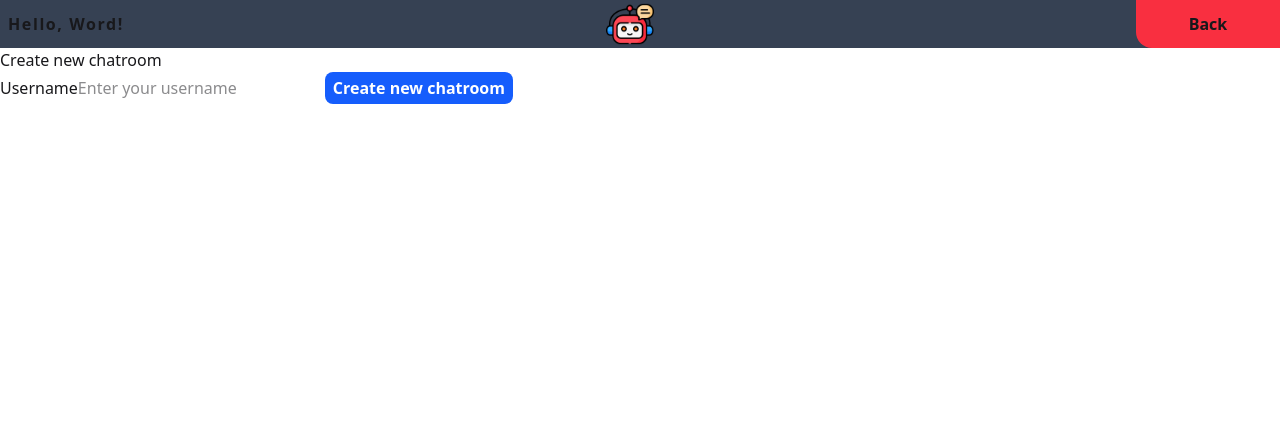
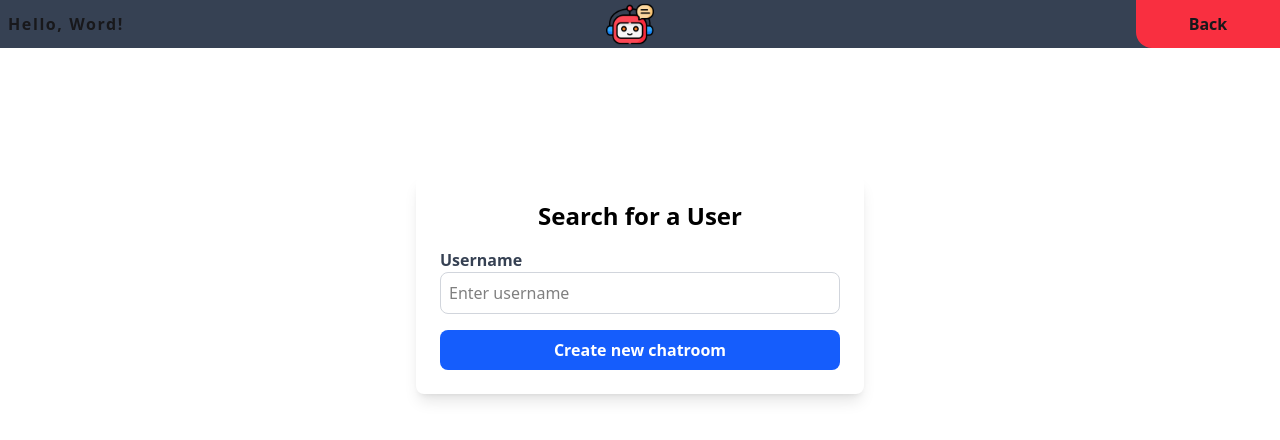
Before and after one commit to final-project-real-time-chat/realtime-chat, a React (Vite) app in the folder frontend/: page /chatarea/exist in a window 1280 px wide. Shown: the top 440 px of the page. Built offline with nearby package versions, Linux system fonts and the light colour scheme; no server answers.

Commit message:
search for username styling

```diff
--- a/frontend/src/components/ExistChatroom.jsx
+++ b/frontend/src/components/ExistChatroom.jsx
@@ -1,5 +1,6 @@
 import { useNavigate } from "react-router-dom";
 import { useMutation } from "@tanstack/react-query";
+import toast, { Toaster } from "react-hot-toast";
 
 import robot from "../assets/robot.png";
 
@@ -17,9 +18,12 @@ export const ExistChatroom = (e) => {
       });
 
       if (!response.ok) {
+        toast.error("username not found.");
+
         throw new Error("Failed to create chatroom");
       }
       const result = await response.json();
+
       return result;
     },
     onSuccess: (data) => {
@@ -38,16 +42,17 @@ export const ExistChatroom = (e) => {
 
   function handleExistChatroom(e) {
     e.preventDefault();
-    const username = e.target.username.value;
+    const username = e.target.username.value.trim();
+    if (username === "") {
+      toast.error("you have to type a username.");
+      return;
+    }
     existChatroomMutation.mutate(username);
   }
 
   return (
     <>
-      <header>
-        <header
-          className={"flex justify-between pl-2 sticky top-0 bg-gray-700"}
-        >
+      <header className={"flex justify-between pl-2 sticky top-0 bg-gray-700"}>
         <h1 className="flex items-center tracking-widest font-bold">
           Hello, Word!
         </h1>
@@ -61,22 +66,30 @@ export const ExistChatroom = (e) => {
           Back
         </button>
       </header>
-        <h1>Create new chatroom</h1>
-      </header>
-      <form onSubmit={handleExistChatroom}>
-        <label htmlFor="username">Username</label>
+      <form
+        onSubmit={handleExistChatroom}
+        className="mt-[10%] mx-auto w-full max-w-md bg-white p-6 rounded-lg shadow-lg"
+      >
+        <h1 className="text-2xl font-bold text-center mb-4 text-black">
+          Search for a User
+        </h1>
+        <label htmlFor="username" className="block text-gray-700 font-semibold">
+          Username
+        </label>
         <input
+          className="text-black w-full p-2 border border-gray-300 rounded-lg mb-4 focus:outline-none focus:ring-2 focus:ring-blue-500"
           type="text"
           name="username"
           id="username"
-          placeholder="Enter your username"
+          placeholder="Enter username"
         />
         <button
           type="submit"
-          className="cursor-pointer bg-blue-600 text-white ml-4 px-2 py-1 rounded-lg font-bold hover:bg-blue-700"
+          className="cursor-pointer w-full bg-blue-600 text-white p-2 rounded-lg font-bold hover:bg-blue-700"
         >
           Create new chatroom
         </button>
+        <Toaster />
       </form>
     </>
   );
--- a/frontend/src/components/Settings.jsx
+++ b/frontend/src/components/Settings.jsx
@@ -2,6 +2,7 @@ import { useNavigate, useParams } from "react-router-dom";
 import robot from "../assets/robot.png";
 import { useState } from "react";
 import { useMutation } from "@tanstack/react-query";
+import toast, { Toaster } from "react-hot-toast";
 
 export const Settings = () => {
   const navigate = useNavigate();
@@ -22,12 +23,12 @@ export const Settings = () => {
       return response.json();
     },
     onSuccess: () => {
-      alert("Account deleted!");
+      toast.success("Account deleted!");
       setShow(false);
       navigate("/"); // Redirect after deletion
     },
     onError: () => {
-      alert("Failed to delete account. Please try again.");
+      toast.error("Failed to delete account. Please try again.");
     },
   });
 
@@ -74,6 +75,7 @@ export const Settings = () => {
             </button>
           </div>
         </form>
+        <Toaster />
       </main>
 
       {show && (
```
Lines whose indentation alone changed are shown as unchanged.
